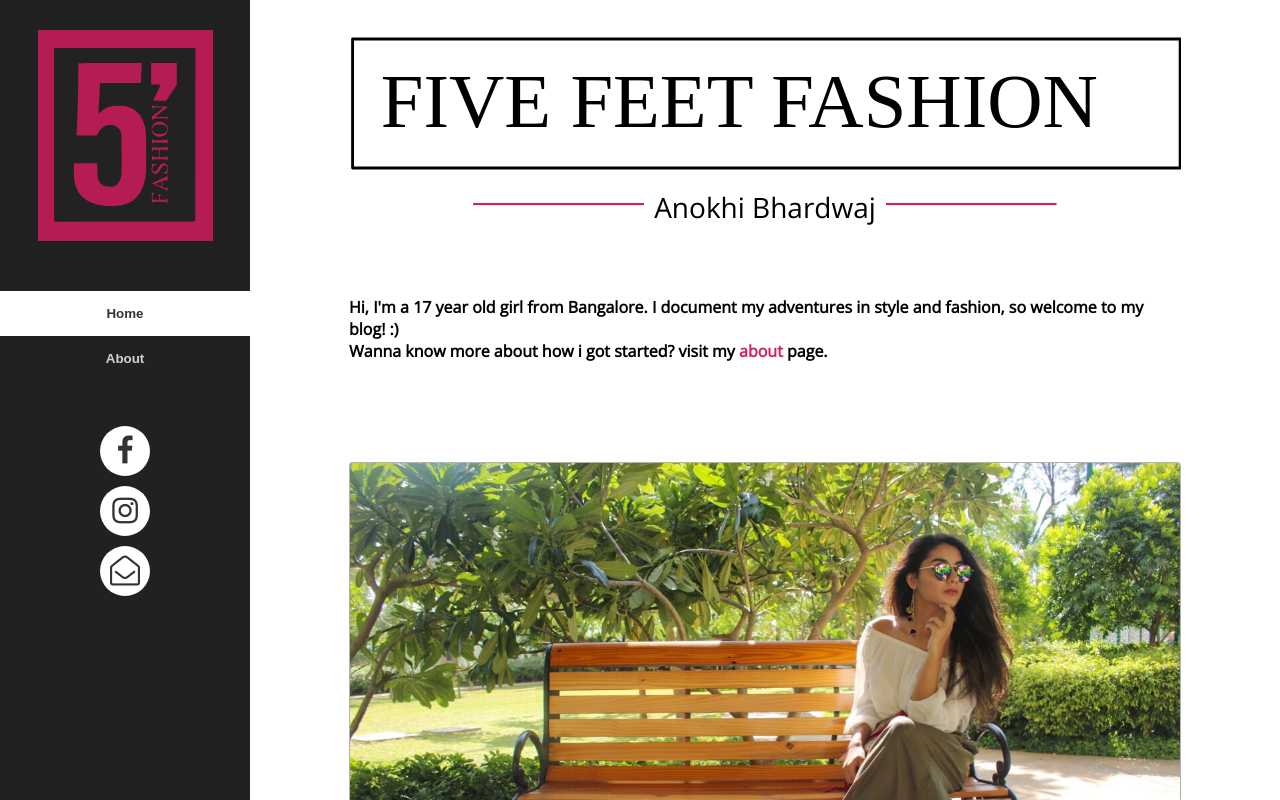
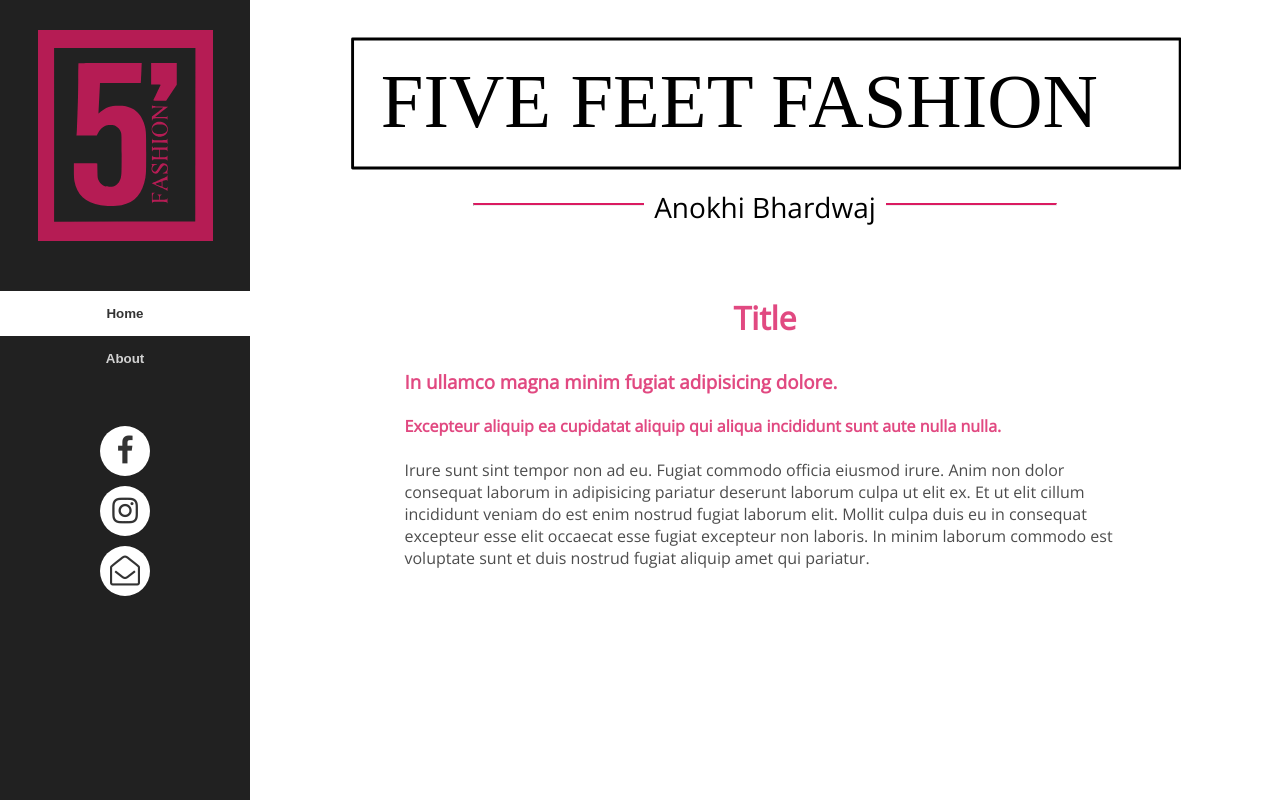
Before and after one commit to fivefeetfashion/fivefeetfashion.github.io, a React (Create React App) app: page /post/1 in a window 1280 px wide. Built offline with nearby package versions, Linux system fonts and the light colour scheme.

Commit message:
created BlogView

```diff
--- a/src/App.js
+++ b/src/App.js
@@ -1,7 +1,8 @@
 import React, { Component }         from 'react';
 import { ThemeProvider }            from 'styled-components';
 import { NavbarContainer,
-        ContentContainer }          from './components';
+        ContentContainer,
+        BlogViewContainer }         from './components';
 import theme                        from './constants/themes.js';
 
 export default class App extends Component {
@@ -10,7 +11,7 @@ export default class App extends Component {
         <ThemeProvider theme={theme.mainTheme}>
           <div>
             <NavbarContainer />
-            <ContentContainer />
+            <BlogViewContainer />
           </div>
         </ThemeProvider>
     );
--- /dev/null
+++ b/src/components/BlogViewContainer/BlogPost.js
@@ -0,0 +1,29 @@
+import styled  from 'styled-components';
+
+const BlogPost = styled.div`
+    min-height          : 100vh;
+    margin              : 0 auto;
+    color               : ${props => props.theme.primColor(0.8)};
+
+    > h1 {
+        text-align      : center;
+        margin          : 0;
+        margin-bottom   : 30px;
+    }
+
+    > p {
+        color           : ${props => props.theme.secColor(0.7)};
+    }
+
+    > img {
+        max-height      : 80vh;
+    }
+
+    > a {
+        color           : ${props => props.theme.primColor(0.8)};
+    }
+`;
+
+
+
+export default BlogPost;
--- /dev/null
+++ b/src/components/BlogViewContainer/BlogView.js
@@ -0,0 +1,33 @@
+import styled       from 'styled-components';
+import { media }    from '../utils/helpers.js';
+
+const BlogView = styled.div`
+    height          : auto;
+    padding-bottom  : 30vh;
+
+    ${media.minLaptop`
+        margin-left     : ${props => props.theme.dim.sb_w};
+        padding         : 0;
+        position        : absolute;
+        top             : 0;
+        bottom          : 0;
+        left            : 0;
+        right           : 0;
+        overflow        : auto;
+    `}
+`;
+
+const PostContainer = styled.div`
+    margin      : 0 auto;
+    width       : 70%;
+
+    ${media.maxLaptop`
+        position    : relative;
+        width       : 90%;
+    `}
+`;
+
+export {
+    BlogView,
+    PostContainer
+};
--- /dev/null
+++ b/src/components/BlogViewContainer/index.js
@@ -0,0 +1,21 @@
+import React, { Component }             from 'react';
+import { BlogView, PostContainer }      from './BlogView';
+import BlogPost                         from './BlogPost';
+import Header                           from '../Header';
+export default class BlogViewContainer extends Component {
+    render() {
+        return (
+            <BlogView>
+                <Header />
+                <PostContainer>
+                    <BlogPost>
+                        <h1>Title</h1>
+                        <h3>In ullamco magna minim fugiat adipisicing dolore.</h3>
+                        <h4>Excepteur aliquip ea cupidatat aliquip qui aliqua incididunt sunt aute nulla nulla.</h4>
+                        <p>Irure sunt sint tempor non ad eu. Fugiat commodo officia eiusmod irure. Anim non dolor consequat laborum in adipisicing pariatur deserunt laborum culpa ut elit ex. Et ut elit cillum incididunt veniam do est enim nostrud fugiat laborum elit. Mollit culpa duis eu in consequat excepteur esse elit occaecat esse fugiat excepteur non laboris. In minim laborum commodo est voluptate sunt et duis nostrud fugiat aliquip amet qui pariatur.</p>
+                    </BlogPost>
+                </PostContainer>
+            </BlogView>
+        );
+    }
+};
```
Also changed, not shown: src/components/index.js (+4 -3 lines), src/components/BlogView/BlogPost/index.js (deleted).
